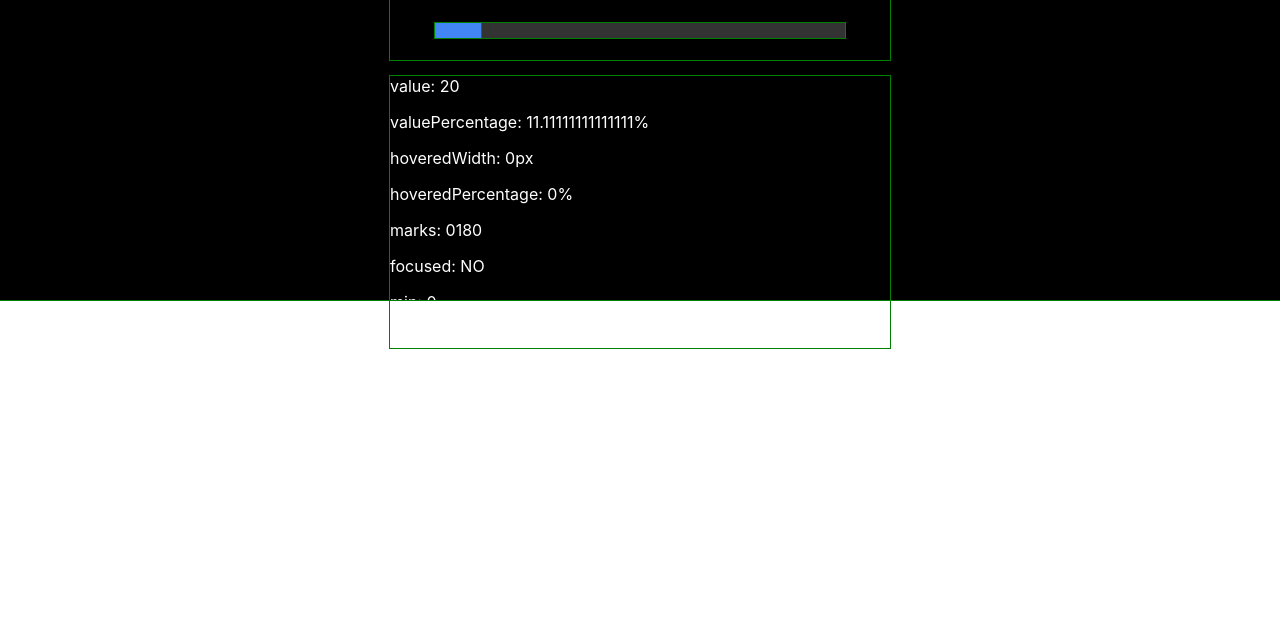
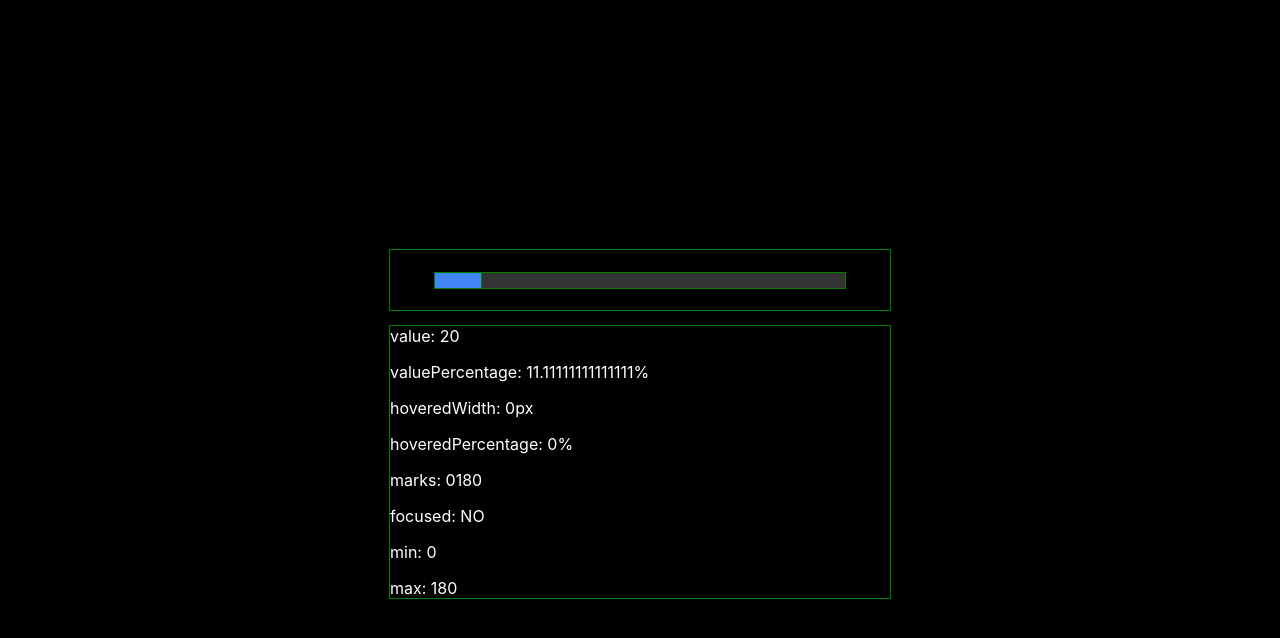
Before and after one commit to facinick/seekplus, a React (Create React App) app: page / in a window 1280 px wide. Shown: the top 638 px of the page. Built offline with nearby package versions, Linux system fonts and the light colour scheme.

Commit message:
misc css

```diff
--- a/src/components/app/App.tsx
+++ b/src/components/app/App.tsx
@@ -9,13 +9,11 @@ function App() {
   const totalDuration = 180;
 
   return (
-    <div>
-      <main>
+    <main>
         <div id="progress-container">
           <SeekBar disable={false} isTouch={false} value={currentDuration} min={0} max={totalDuration} step={1} />
         </div>
       </main>
-    </div>
   );
 }
 
--- a/src/index.css
+++ b/src/index.scss
@@ -6,6 +6,7 @@ body {
     sans-serif;
   -webkit-font-smoothing: antialiased;
   -moz-osx-font-smoothing: grayscale;
+  height: 100vh;
 }
 
 code {
--- a/src/index.tsx
+++ b/src/index.tsx
@@ -1,6 +1,6 @@
 import React from 'react';
 import ReactDOM from 'react-dom';
-import './index.css';
+import './index.scss';
 import App from './components/app/App';
 import * as serviceWorker from './serviceWorker';
 
```
